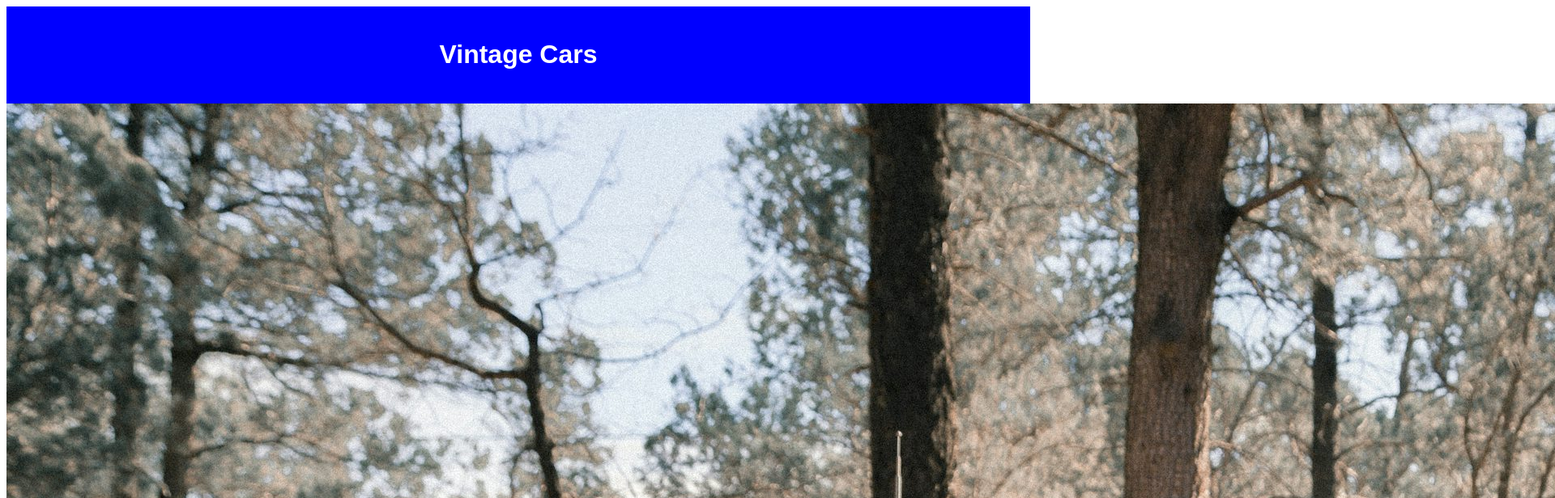
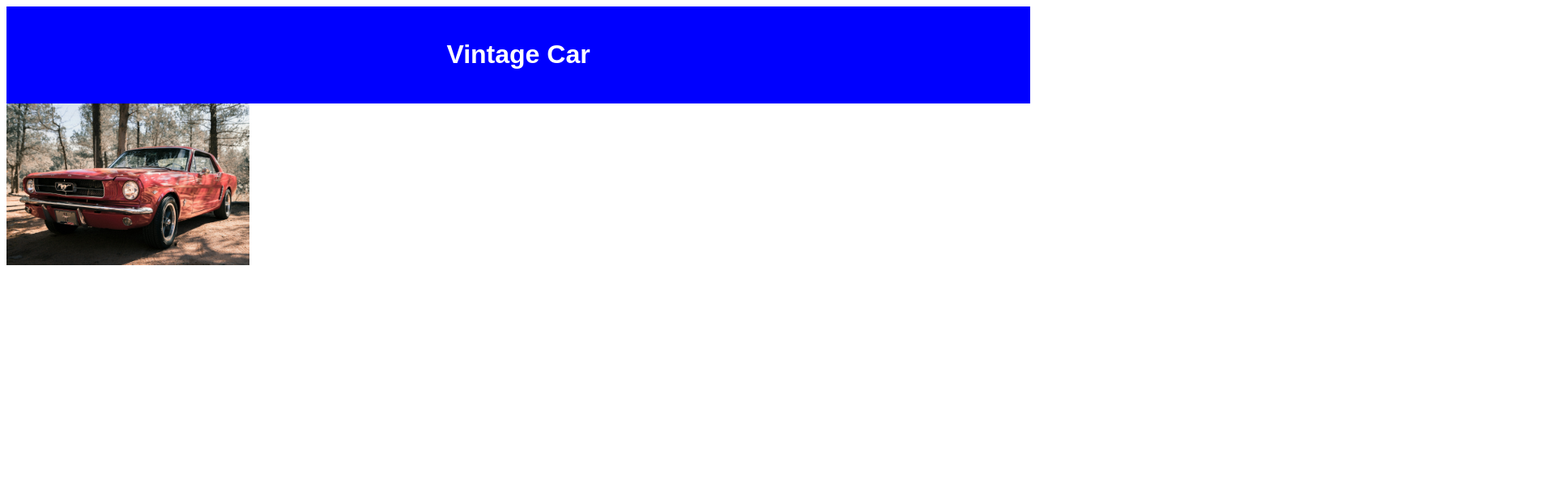
Before and after one commit to HepsibaMaddala114/web-application, a plain HTML site: page index.html in a window 1280 px wide. Shown: the top 616 px of the page at 81% size, 1920 px wide, since content can reach past the window. Drawn offline with Linux system fonts and the light colour scheme.

Commit message:
Update index.html

```diff
--- a/index.html
+++ b/index.html
@@ -1,5 +1,5 @@
 <!DOCTYPE html>
-<html lang="en">
+<html>
 <head>
     <title>Vintage Cars</title>
     <style>
@@ -8,11 +8,10 @@
     </style>
 </head>
 <body>
-    <header><h1>Vintage Cars</h1></header>
+    <header><h1>Vintage Car</h1></header>
 
     <div class="car">
-        <img src="car1.png" alt="Car 1">
-        <h3>Ford Model T</h3>
+        <img src="car1.png" alt="Car 1" width="300" >
     </div>
 </body>
 </html>
```
